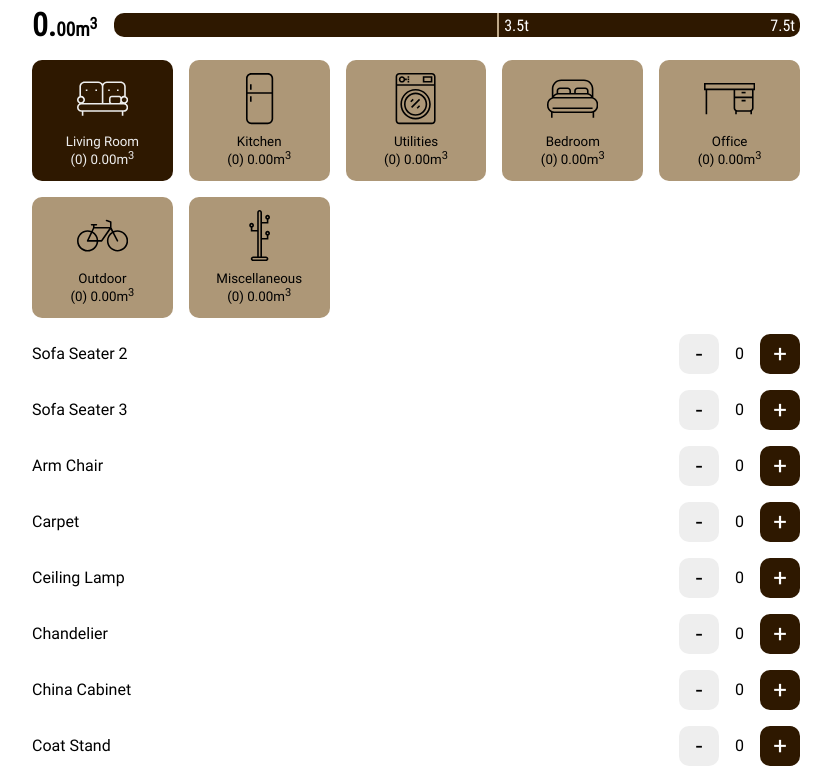
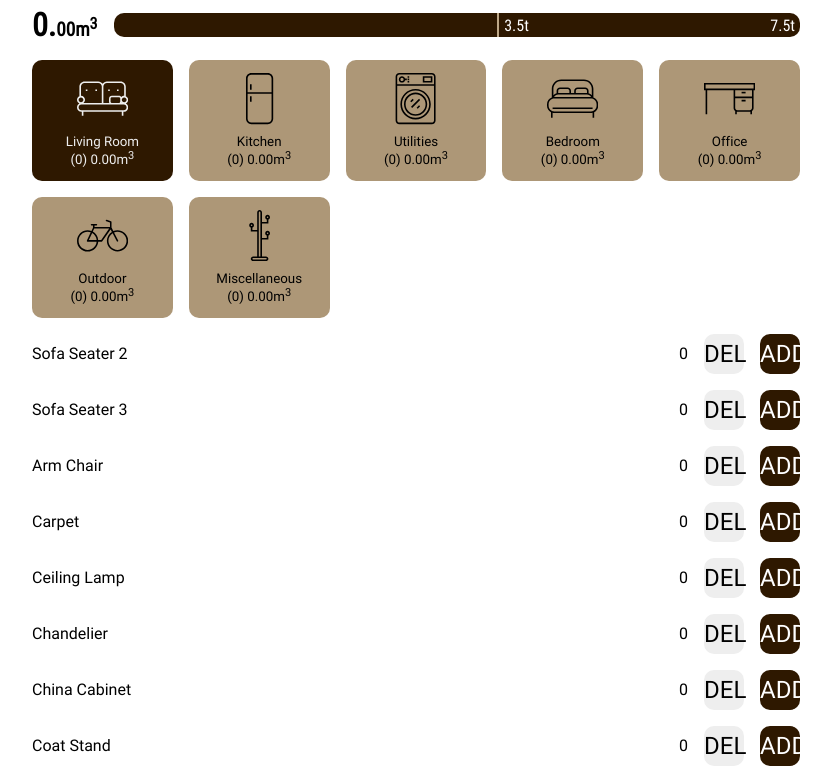
Before and after one commit to eraychumak/pretium, a Next.js app: page / in a window 1280 px wide. Shown: the top 780 px of the page, without its empty margins (224-1055 px from the left). Built offline with nearby package versions, Linux system fonts and the light colour scheme.

Commit message:
Revert "Put count in between inc and dec btns"
This reverts commit aa3c0a61505ace68074e5a74970f39a725a29af6.

```diff
--- a/components/Item.jsx
+++ b/components/Item.jsx
@@ -35,9 +35,9 @@ export default function Item(props) {
   return (
     <div className={`item ${items[name] > 0}`} title={`Volume: ${vol.toFixed(2)}m3`}>
       <p>{name}</p>
-      <button className="dec" onClick={dec}>-</button>
       <p>{items[name]}</p>
-      <button className="inc" onClick={inc}>+</button>
+      <button className="dec" onClick={dec}>DEL</button>
+      <button className="inc" onClick={inc}>ADD</button>
     </div>
   )
 }
```
